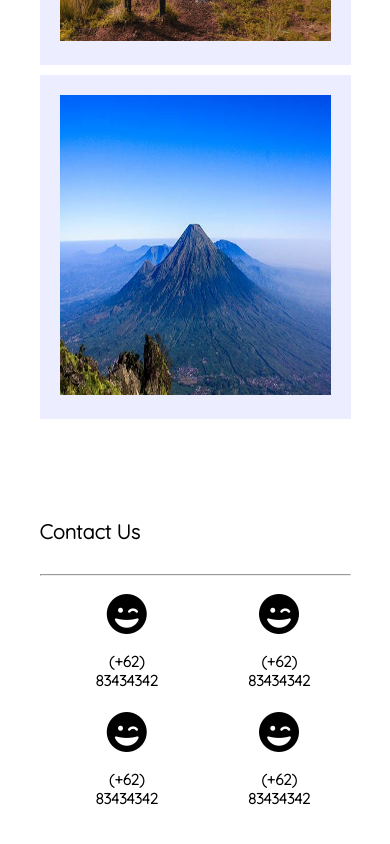
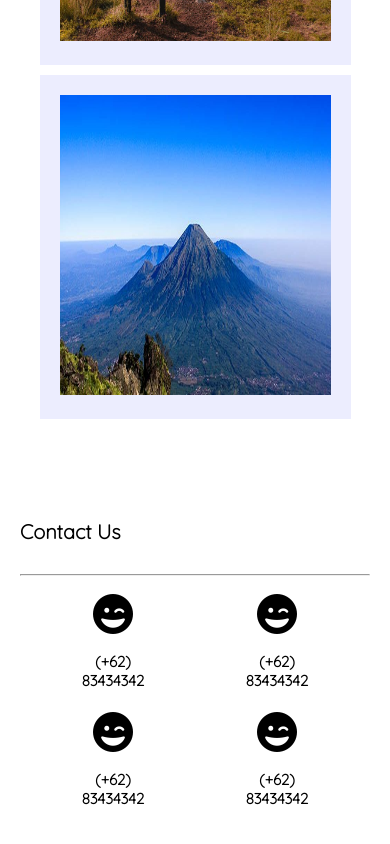
Before and after one commit to Septian182000/walksummit-fe, a Vue app: page / in a window 390 px wide. Shown: the part 6315-7159 px from the top of the page. Built offline with nearby package versions, Linux system fonts and the light colour scheme; no server answers; a web font is replaced by a local one.

Commit message:
memperbaiki contact

```diff
--- a/src/components/FormBiodata.vue
+++ b/src/components/FormBiodata.vue
@@ -118,7 +118,6 @@ form {
     height: 3rem;
     margin: 6px 0;
     &__input {
-      position: absolute;
       top: 0;
       left: 0;
       width: 100%;
--- a/src/views/HomeView.vue
+++ b/src/views/HomeView.vue
@@ -514,7 +514,7 @@ main {
       }
     }
     #contact {
-      width: 90%;
+      width: 100%;
       h2 {
         font-size: 20px;
       }
--- a/src/views/SearchView.vue
+++ b/src/views/SearchView.vue
@@ -29,7 +29,7 @@ function search(searchID) {
     const id = responseJson.data.id;
     const nama = responseJson.data.koordinator;
     const statusPembayaran =
-    responseJson.data.status == 0 ? "Belum Bayar" : "Sudah Lunas";
+      responseJson.data.status == 0 ? "Belum Bayar" : "Sudah Lunas";
     const jalur = responseJson.data.jalur;
     const listContainer = document.querySelector("#list-grup");
 
```
Also changed, not shown: 5 other files (tests, documents, lock files or other folders).
